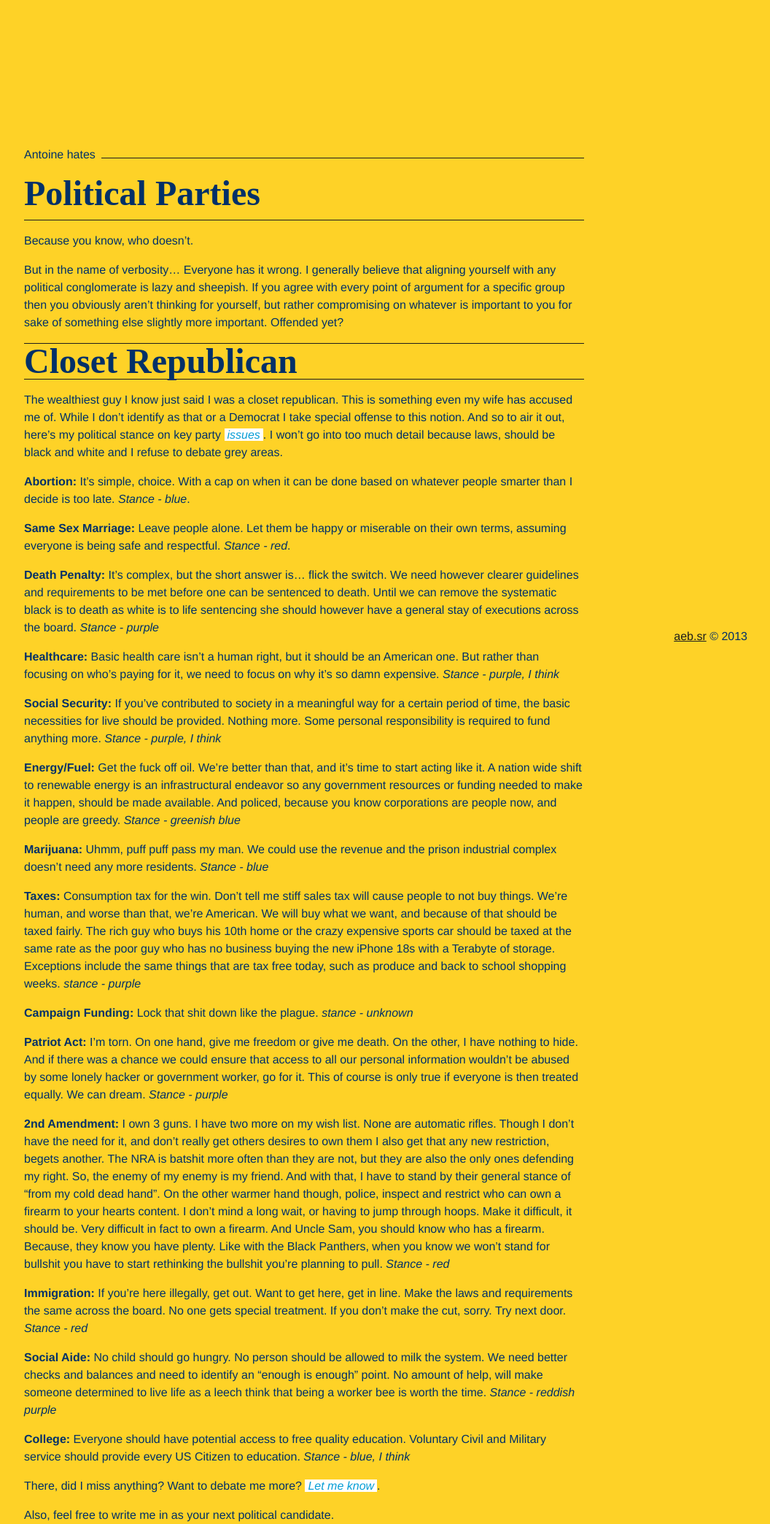
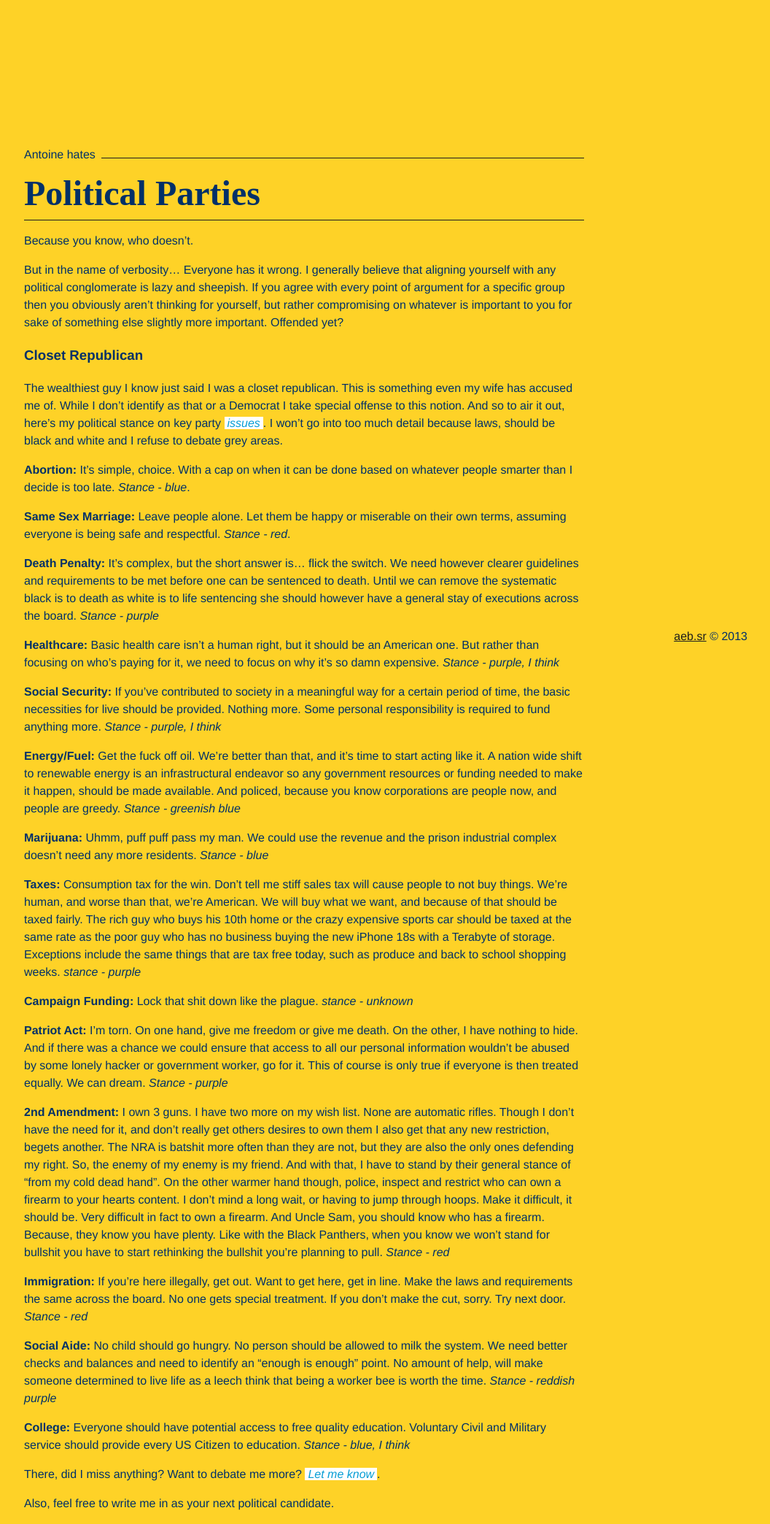
Before and after one commit to aebsr/hates, a Jekyll site: the page built from _posts/2013-08-28-political-parties.md, in a window 1280 px wide. Shown: the whole page at 73% size, without its empty margins (223-1279 px from the left). Built offline with Jekyll 4.4.1, drawn with Linux system fonts in a browser that asks for light colours; nearby versions of some CDN libraries.

Commit message:
decrease heading

```diff
--- a/_posts/2013-08-28-political-parties.md
+++ b/_posts/2013-08-28-political-parties.md
@@ -9,7 +9,7 @@ Because you know, who doesn't.
 
 But in the name of verbosity... Everyone has it wrong. I generally believe that aligning yourself with any political conglomerate is lazy and sheepish. If you agree with every point of argument for a specific group then you obviously aren't thinking for yourself, but rather compromising on whatever is important to you for sake of something else slightly more important. Offended yet?
 
-## Closet Republican
+### Closet Republican
 The wealthiest guy I know just said I was a closet republican. This is something even my wife has accused me of. While I don't identify as that or a Democrat I take special offense to this notion. And so to air it out, here's my political stance on key party [issues](http://www.ontheissues.org/default.htm#Analysis). I won't go into too much detail because laws, should be black and white and I refuse to debate grey areas.
 
 **Abortion:** It's simple, choice. With a cap on when it can be done based on whatever people smarter than I decide is too late. _Stance - blue_.
```
